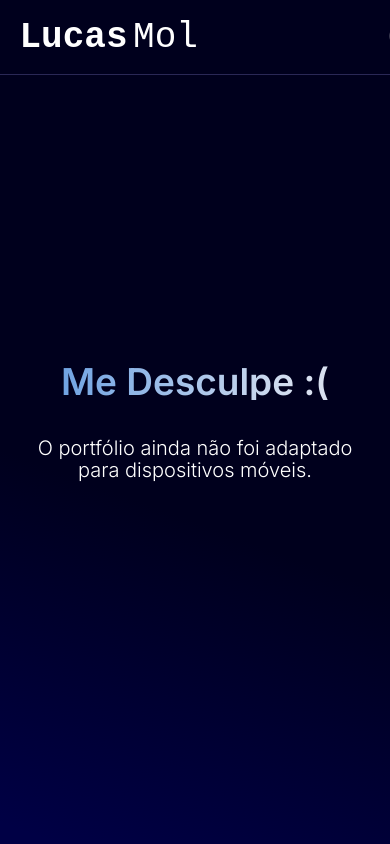
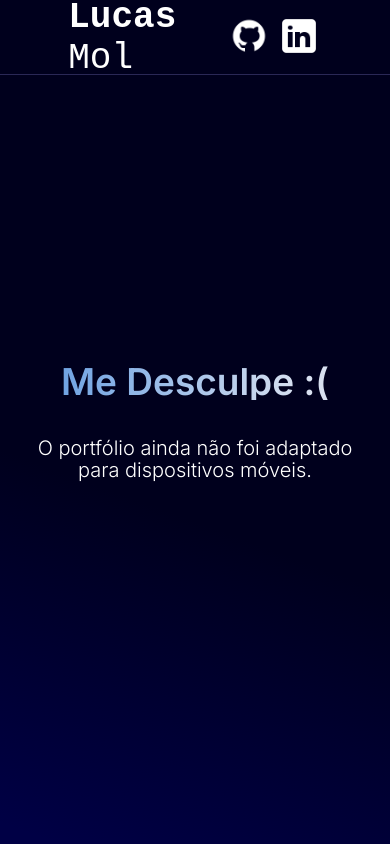
Before and after one commit to Lucas-Mol/Lucas-Mol.github.io, a plain HTML site: page index.html in a window 390 px wide. Drawn offline with Linux system fonts and the light colour scheme; a web font is replaced by a local one.

Commit message:
fix: corrige estilização tela de desculpa mobile

```diff
--- a/styles/style.css
+++ b/styles/style.css
@@ -469,21 +469,18 @@
         max-height: 100vh;
     }
 
-    .header__container {
-        position: fixed;
-        width: 100vw;
-        align-items: center;
-        background: #00001D;
-        height: 75px;
-    }
-
     .header__wrapper {
-        width: 500px;
+        width: 95vw;
         margin: 0 auto;
     }
 
-    .logo__lucas {
-        margin-left: 5vw;
+    .header__content {
+        width: 90%;
+        justify-content: space-around;
+    }
+
+    .logo {
+        margin-left: 15vw;
     }
 
     .header__nav ul li {
```
